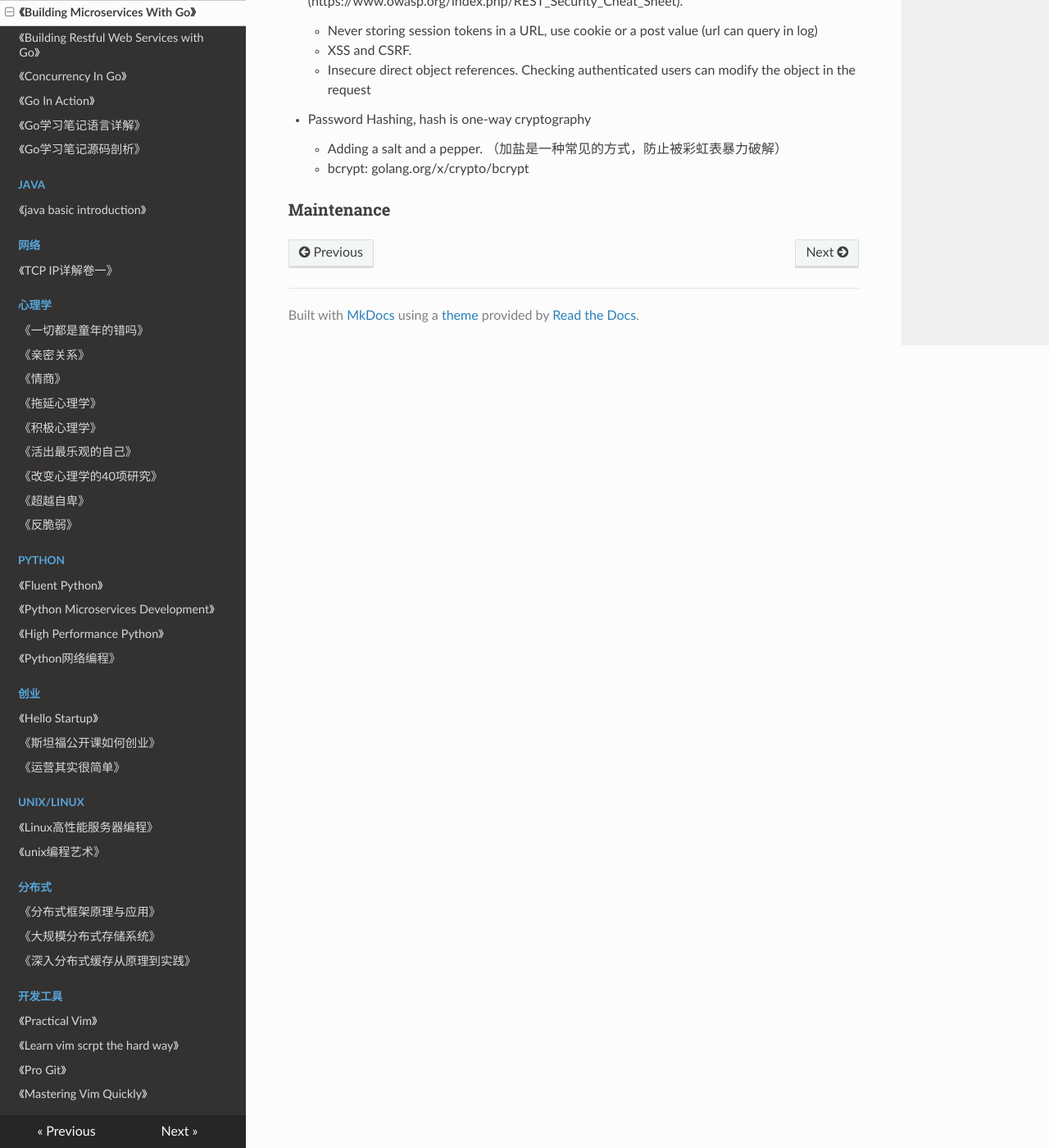
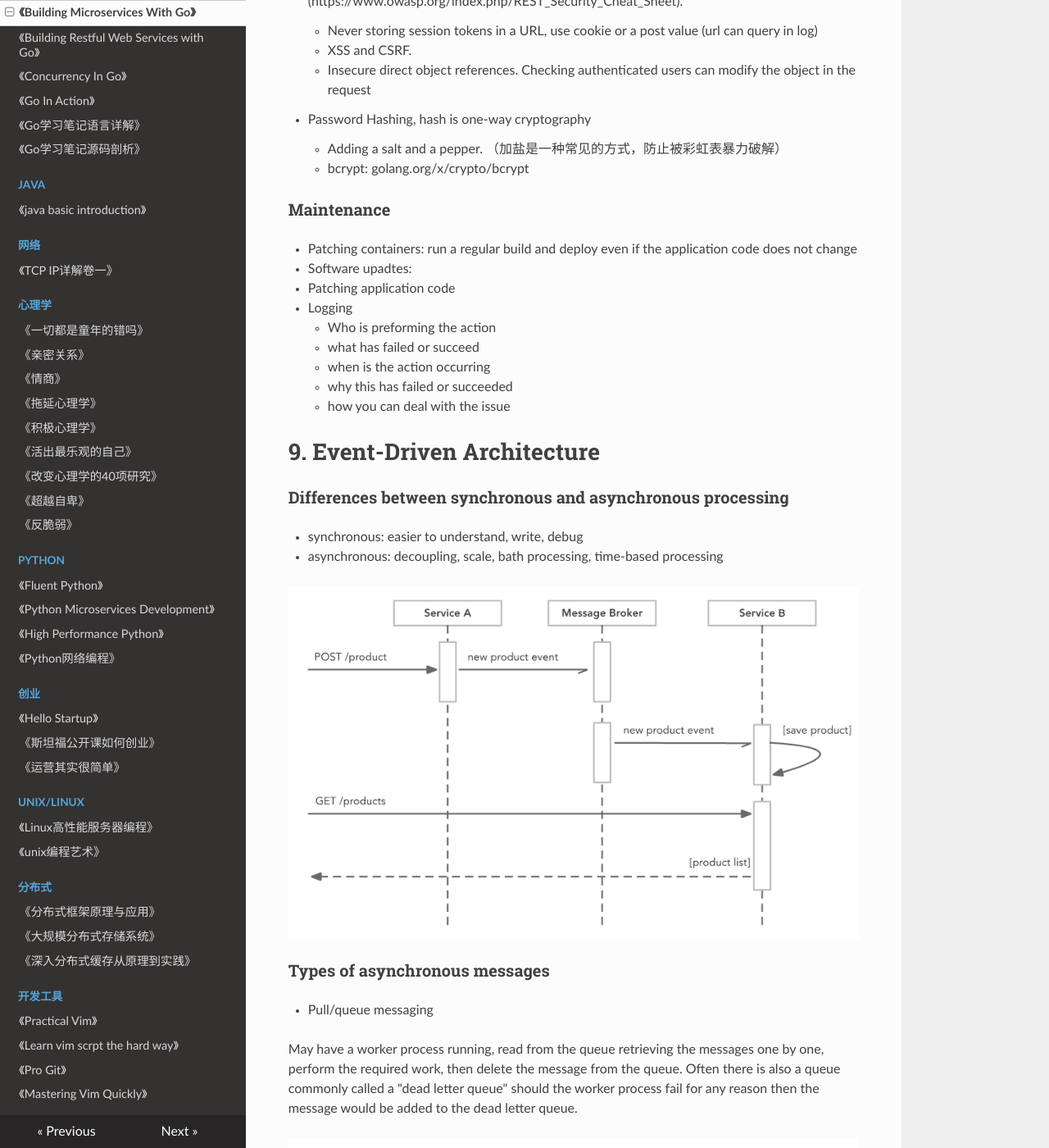
Before and after one commit to PegasusWang/booknotes, an MkDocs documentation site: the page built from docs/golang/building-microservices-with-go/book.md, in a window 1280 px wide and 1400 px high, scrolled down 10502 px. Shown: the whole window at 82% size. Built offline with MkDocs 1.6.1, drawn with Linux system fonts in a browser that asks for light colours; nearby versions of some CDN libraries; old or Windows-style settings are respelled for this version of MkDocs; some of the changed text lies outside the part shown.

Commit message:
Event-Driven Architecture

```diff
--- a/docs/golang/building-microservices-with-go/book.md
+++ b/docs/golang/building-microservices-with-go/book.md
@@ -441,3 +441,63 @@ func Handler(rw http.ResponseWriter, r *http.Request) {
 	- bcrypt: golang.org/x/crypto/bcrypt
 
 ### Maintenance
+
+- Patching containers: run a regular build and deploy even if the application code does not change
+- Software upadtes:
+- Patching application code
+- Logging
+	- Who is preforming the action
+	- what has failed or succeed
+	- when is the action occurring
+	- why this has failed or succeeded
+	- how you can deal with the issue
+
+
+# 9. Event-Driven Architecture
+
+### Differences between synchronous and asynchronous processing
+
+- synchronous: easier to understand, write, debug
+- asynchronous: decoupling, scale, bath processing, time-based processing
+
+![](./async.png)
+
+### Types of asynchronous messages
+
+- Pull/queue messaging
+
+
+May have a worker process running, read from the queue retrieving the messages one by one, perform the required work,
+then delete the message from the queue.
+Often there is also a queue commonly called a "dead letter queue" should the worker process fail for any reason then
+the message would be added to the dead letter queue.
+
+![](./pull.png)
+
+- Push messaging
+
+![](./push.png)
+
+NATS.io
+
+github.com/nats-io/go-nats
+
+### Domain-Driven Design
+
+Anatomy of DDD:
+
+- Straegic design
+- Tactical design
+- Ubiquitous language
+- Bounded Contexts
+- Context Mapping
+
+### Sofware
+
+- Kafka : is a distributed streaming platform allows you to publish and subscribe to streams of records
+- NATS.io: open source messaging system written in Go. Can perform at-most-once and at-least-once delivery
+- AWS SNS/SQS
+- Google Cloud Pub/Sub
+
+
+# 10. Continuous Delivery
```
Also changed, not shown: docs/golang/building-microservices-with-go/async.png (added), docs/golang/building-microservices-with-go/pull.png (added), docs/golang/building-microservices-with-go/push.png (added).
